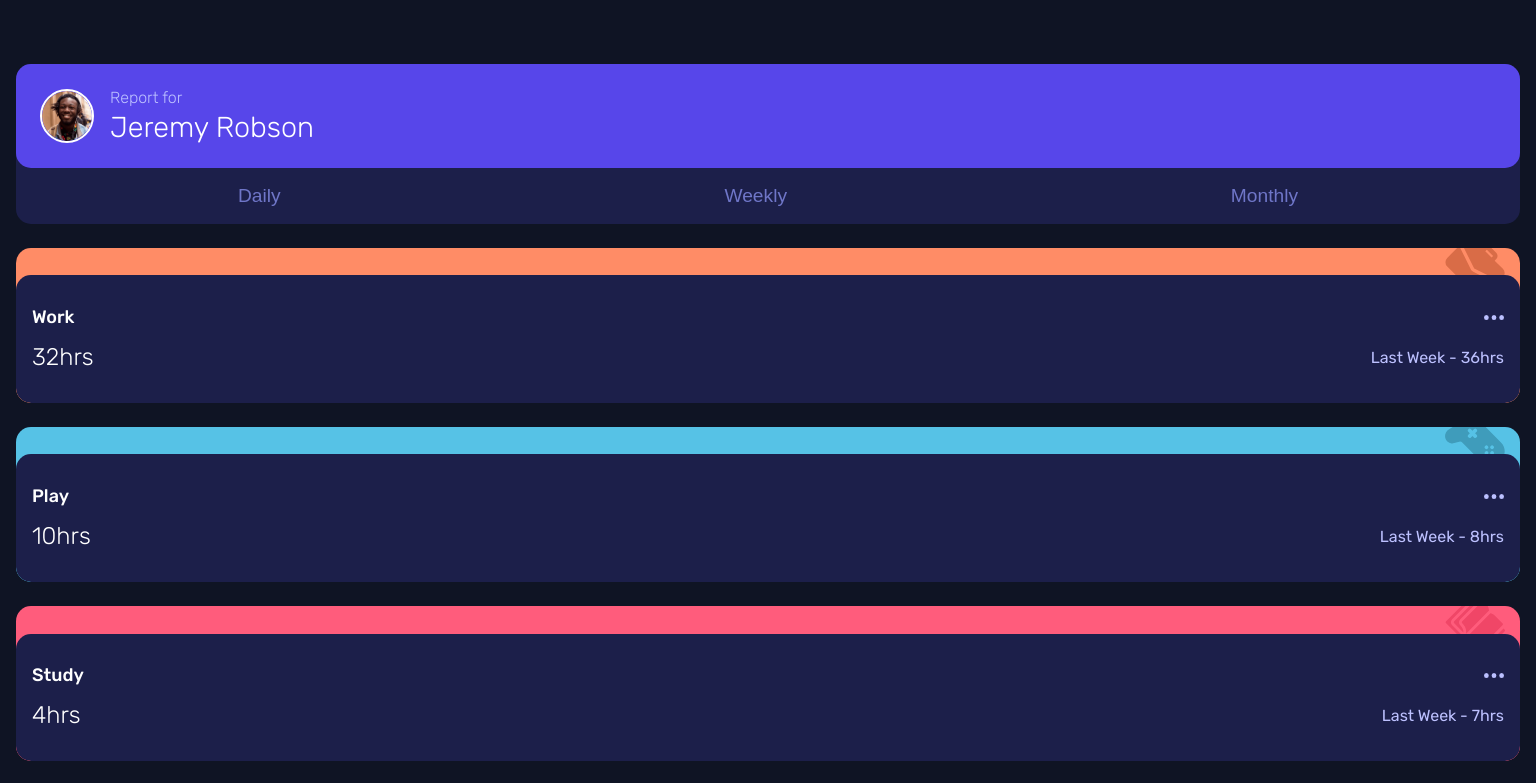
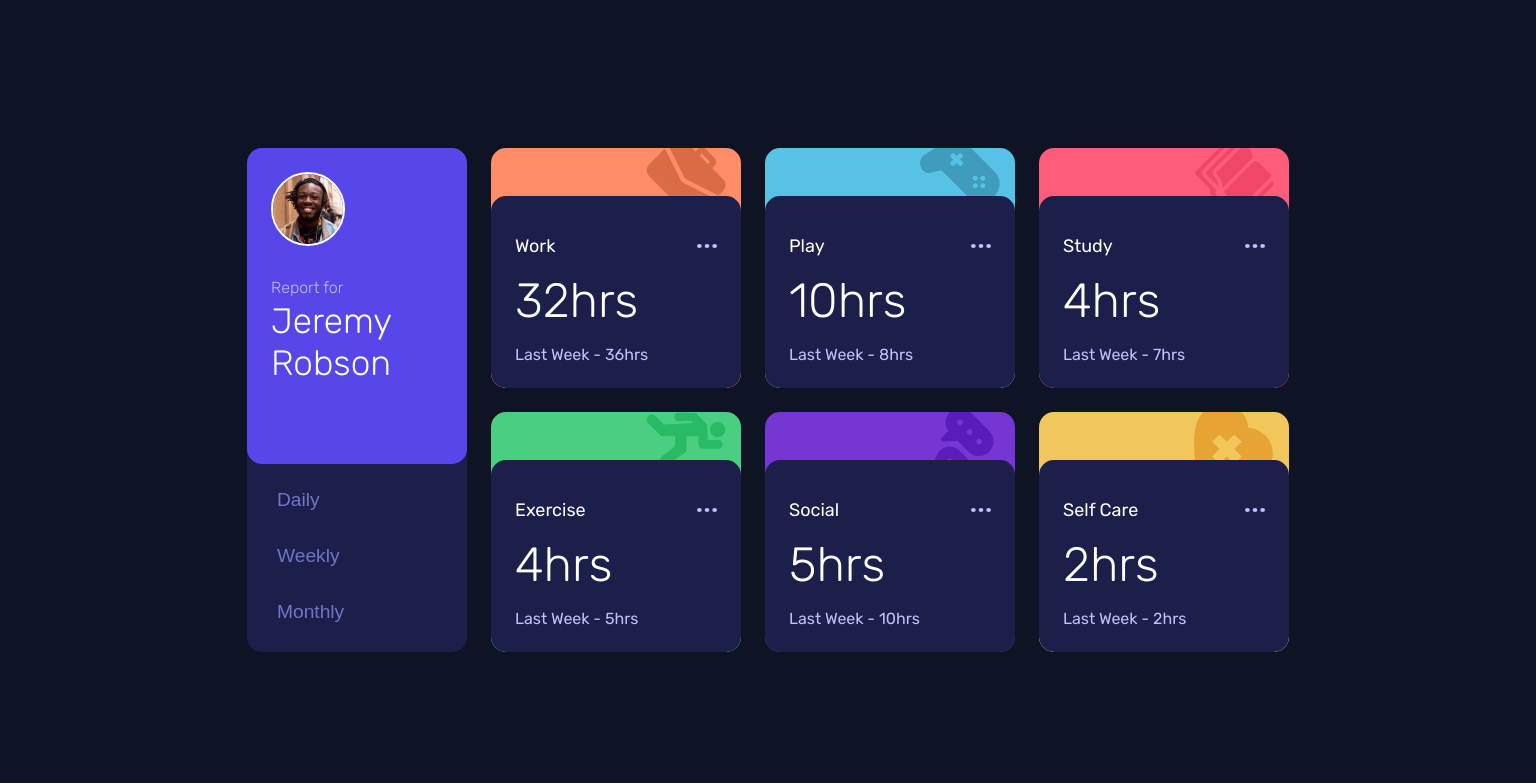
Before and after one commit to amrmabdelazeem/time-tracking-dashboard, a React (Create React App) app: page / in a window 1536 px wide. Shown: the top 783 px of the page. Built offline with nearby package versions, Linux system fonts and the light colour scheme.

Commit message:
Add hover and complete desktop layout

```diff
--- a/public/css/styles.css
+++ b/public/css/styles.css
@@ -15,6 +15,7 @@
 body{
     margin: 0;
     font-family: 'Rubik', sans-serif;
+    background-color: var(--very-dark-blue);
 }
 h1{
     color: #fff;
@@ -22,13 +23,11 @@ h1{
     margin: 0;
     font-size: 1.8rem;
 }
-
 span{
     color: var(--pale-blue);
     font-weight: 300;
 }
 .container{
-    background-color: var(--very-dark-blue);
     padding: 4rem 1rem;
     display: grid;
     gap: 1.5rem;
@@ -125,3 +124,75 @@ span{
     margin: 0;
 
 }
+@media (min-width:1440px){
+    body{
+        display: flex;
+        justify-content: center;
+        align-items: center;
+        height: 100vh;
+    }
+    .container{
+        grid-template-rows: 1fr 1fr;
+        grid-template-columns: 220px 250px 250px 250px;
+    }
+    .header{
+        grid-area: 1/ 1/ span 2;
+    }
+    h1{
+        font-size: 2.2rem;
+    }
+    .header .employee{
+        flex-direction: column;
+        align-items: start;
+        padding-bottom: 5rem;
+    }
+    .employee img{
+        width: 70px;
+        margin-bottom: 1rem;
+    }
+    .header .timeline{
+        flex-direction: column;
+        align-items: start;
+        padding-left: 1.5rem;
+        margin-top: 1rem;
+        padding-bottom: 1rem;
+        gap: 1rem;
+    }
+    .header button{
+        margin: .5rem 0;
+    }
+    .header button:hover{
+        color: #fff;
+    }
+    .activity .work{
+        padding: 1.5rem;
+    }
+    .activity .work:hover{
+        cursor: pointer;
+        filter: brightness(150%);
+    }
+    .work .content{
+        flex-direction: column;
+        align-items: start;
+        gap: 1rem;
+    }
+    .content h3{
+        font-size: 3rem;
+
+    }
+    .title h2{
+        font-weight: 400;
+    }
+    .activity{
+        padding-top: 3rem;
+    }
+    .activity .icon{
+        width: 80px;
+    }
+    .activity:nth-child(5) .icon{
+        top: 0;
+    }
+    .title img{
+        cursor: pointer;
+    }
+}
```
